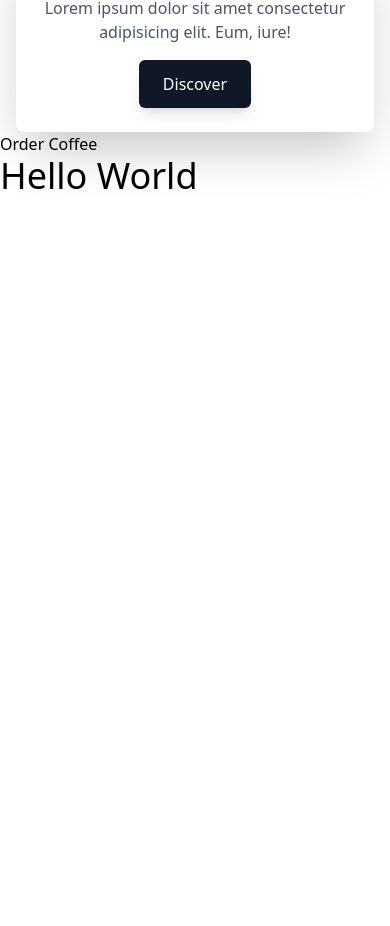
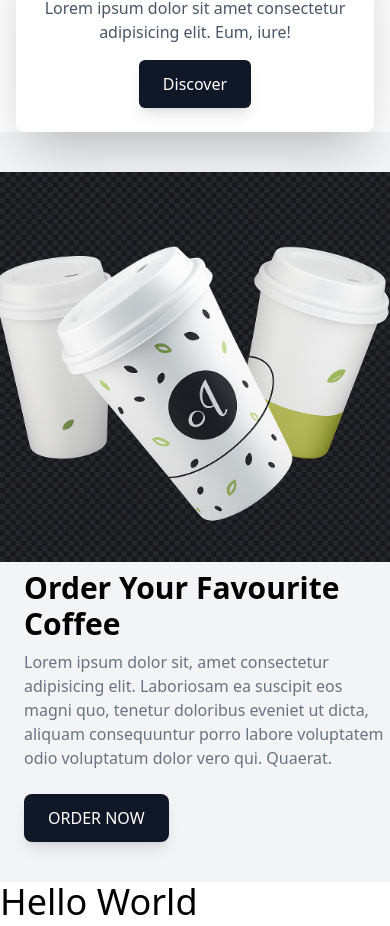
Before and after one commit to bytesourav-code/Coffee-UI-UX, a Next.js app: page / in a window 390 px wide. Shown: the part 1558-2484 px from the top of the page. Before the commit the page ends 1758 px from the top, so only its background shows below. Built offline with nearby package versions, Linux system fonts and the light colour scheme.

Commit message:
feat: added responsive Order Your Favourite Coffee section

```diff
--- a/src/app/components/OrderCoffee.tsx
+++ b/src/app/components/OrderCoffee.tsx
@@ -1,11 +1,36 @@
-import React from 'react'
+import { Button } from "@headlessui/react";
+import Image from "next/image";
+import React from "react";
 
 const OrderCoffee = () => {
   return (
-    <div>
-      Order Coffee
+    <div className="bg-gray-100">
+      <div className="container grid grid-cols-1 md:grid-cols-2 items-center py-10 max-w-4xl mx-auto">
+        <div>
+          <Image
+            src="/coffee/three-coffee-mug.png"
+            alt="Coffee Mug"
+            width={600}
+            height={600}
+          />
+        </div>
+        <div className="ml-6 md:ml-10">
+          <h1 className="text-3xl md:text-5xl font-bold mt-2">
+            Order Your Favourite Coffee
+          </h1>
+          <p className="text-base md:text-lg text-gray-500 py-2">
+            Lorem ipsum dolor sit, amet consectetur adipisicing elit. Laboriosam
+            ea suscipit eos magni quo, tenetur doloribus eveniet ut dicta,
+            aliquam consequuntur porro labore voluptatem odio voluptatum dolor
+            vero qui. Quaerat.
+          </p>
+          <Button className="bg-gray-900 text-white px-6 py-3 rounded-lg shadow-lg mt-4 md:mt-10">
+            ORDER NOW
+          </Button>
+        </div>
+      </div>
     </div>
-  )
-}
+  );
+};
 
-export default OrderCoffee
+export default OrderCoffee;
```
